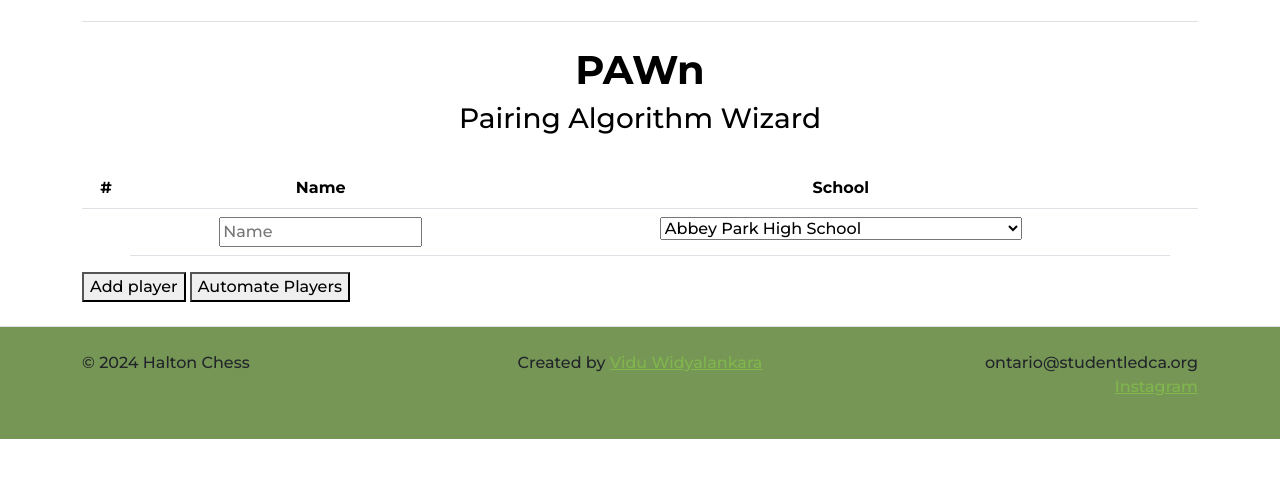
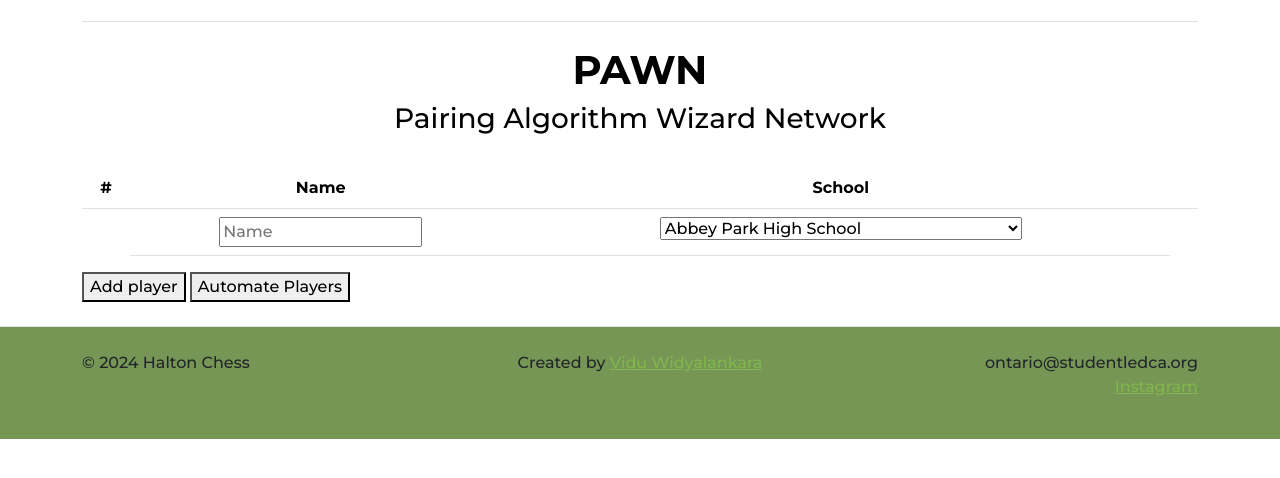
Before and after one commit to VidsterBroyo/Halton-Chess, a website: page PAWn.html in a window 1280 px wide. Shown: the part 82-560 px from the top of the page. Drawn offline with nearby package versions, Linux system fonts and the light colour scheme.

Commit message:
Update PAWn.html

```diff
--- a/PAWn.html
+++ b/PAWn.html
@@ -47,8 +47,8 @@
     </header>
 
     <div class="mt-4 mb-1 text-black rounded">
-      <h1 class="title">PAWn</h1>
-      <h3 style="text-align: center;">Pairing Algorithm Wizard</h3>
+      <h1 class="title">PAWN</h1>
+      <h3 style="text-align: center;">Pairing Algorithm Wizard Network</h3>
     </div>
     <br>
 
```
